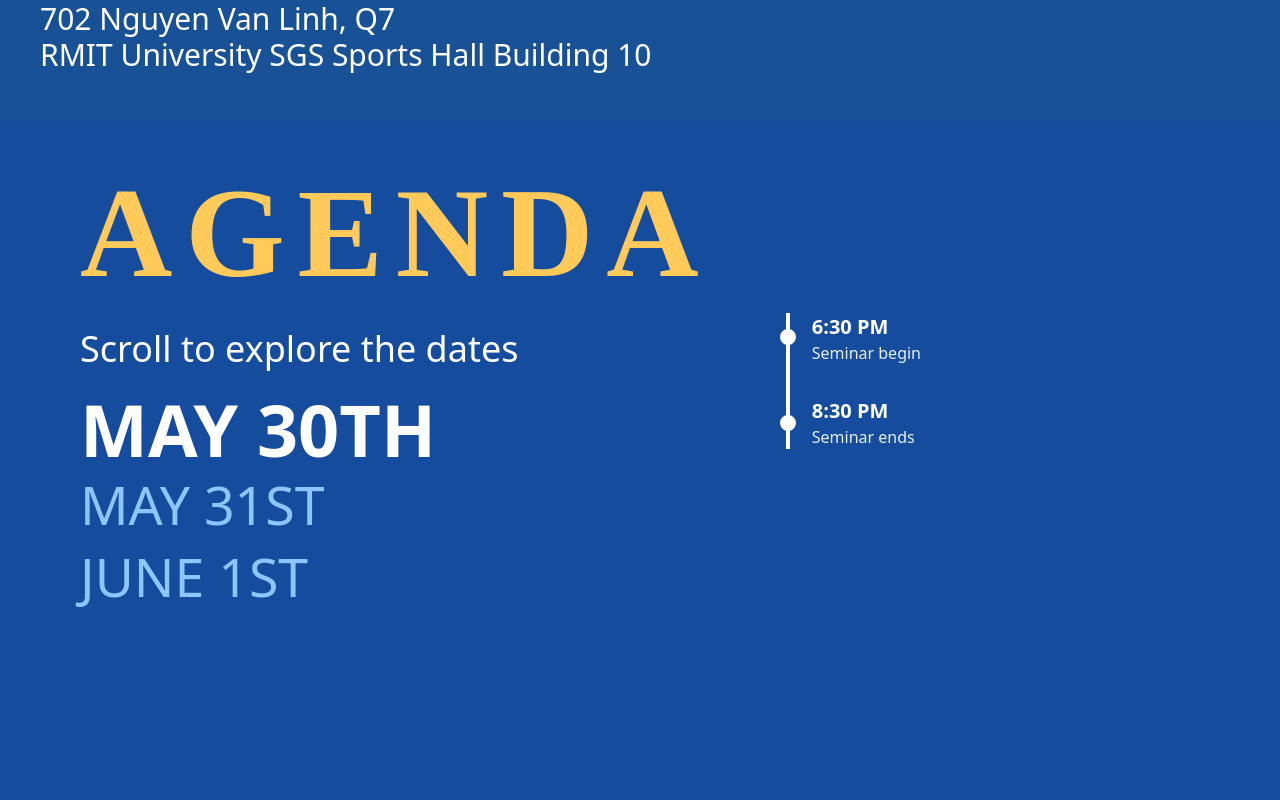
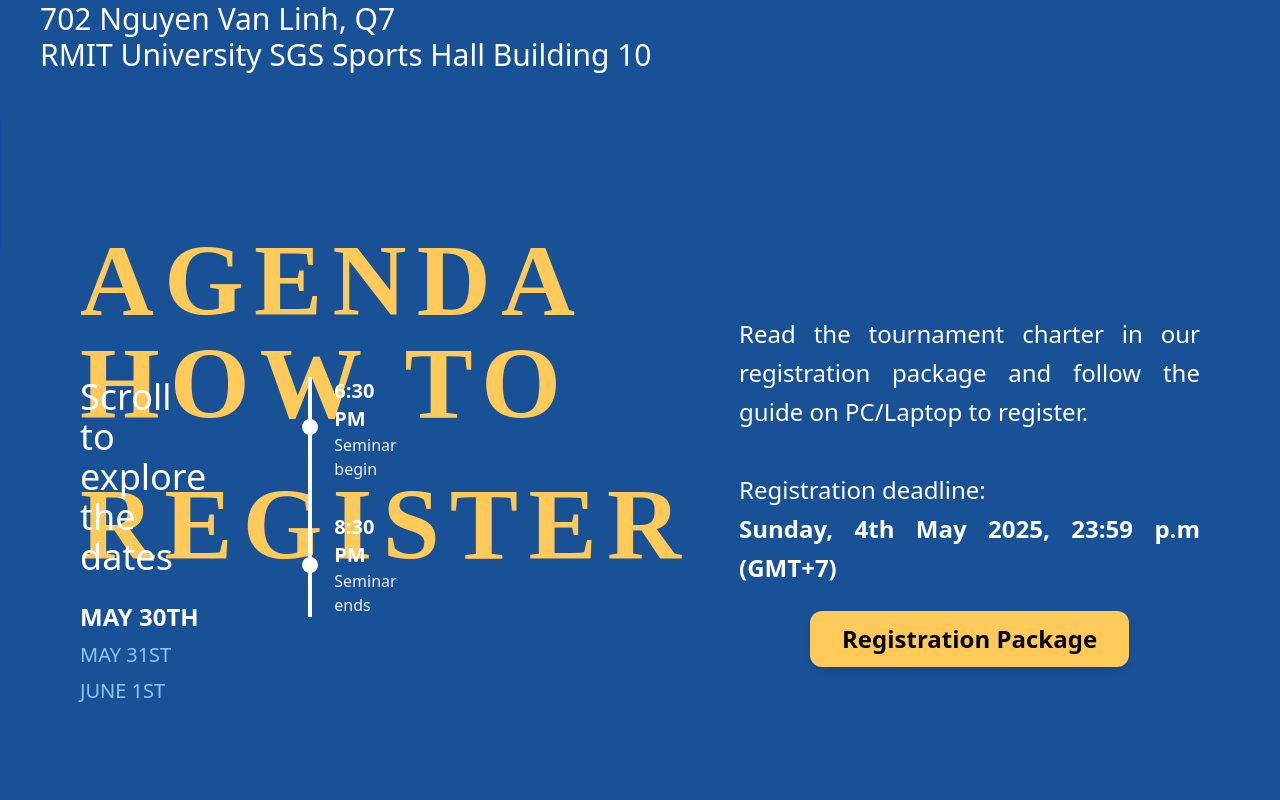
Before and after one commit to dat-nix/Landing-page, a React (Vite) app: page /rikt in a window 1280 px wide. Shown: the part 1980-2780 px from the top of the page. Built offline with nearby package versions, Linux system fonts and the light colour scheme; grey boxes are pictures that could not be loaded.

Commit message:
Putting agenda section in rikt page and done the stack scroll  effect

```diff
--- a/src/components/AgendaSection.jsx
+++ b/src/components/AgendaSection.jsx
@@ -32,14 +32,19 @@ const AgendaSection = () => {
 
     useEffect(() => {
         const handleScroll = () => {
-      const containerTop = containerRef.current.getBoundingClientRect().top;
+            const containerRect = containerRef.current.getBoundingClientRect();
+            const containerCenter =
+                containerRect.top + containerRef.current.offsetHeight / 2;
 
             let closestIndex = 0;
             let minDistance = Number.POSITIVE_INFINITY;
 
             dateRefs.current.forEach((ref, index) => {
                 if (!ref) return;
-        const distance = Math.abs(ref.getBoundingClientRect().top - containerTop);
+                const rect = ref.getBoundingClientRect();
+                const rectCenter = rect.top + rect.height / 2;
+                const distance = Math.abs(rectCenter - containerCenter);
+
                 if (distance < minDistance) {
                     minDistance = distance;
                     closestIndex = index;
@@ -59,7 +64,7 @@ const AgendaSection = () => {
     return (
         <section
             ref={containerRef}
-      className="relative bg-[#154c9e] text-white h-screen overflow-y-scroll snap-y snap-mandatory"
+            className="relative bg-[#154c9e] text-white h-full overflow-y-scroll snap-y snap-mandatory"
         >
             {/* Sticky Header */}
             <div className="sticky top-0 px-4 sm:px-4 lg:px-20 md:px-12 py-8 bg-[#154c9e] z-10">
@@ -127,7 +132,7 @@ const AgendaSection = () => {
                 <div
                     key={date}
                     ref={(el) => (dateRefs.current[index] = el)}
-          className="h-screen flex items-center justify-center snap-start"
+                    className="h-[50vh] flex items-center justify-center snap-start"
                 >
                     {/* Empty block for scroll reference */}
                 </div>
--- a/src/pages/RiktPage.jsx
+++ b/src/pages/RiktPage.jsx
@@ -1,6 +1,33 @@
-import React from "react";
+import React, { useState, useLayoutEffect, useRef } from "react";
+import { gsap } from "gsap";
+import { ScrollTrigger } from "gsap/ScrollTrigger";
 import content from "../configs/content";
-import { Footer, AgendaSection, FacebookPosts } from "../components";
+import { Footer, FacebookPosts } from "../components";
+
+gsap.registerPlugin(ScrollTrigger);
+
+const agendaData = {
+    "May 30th": [
+        { time: "6:30 PM", activity: "Seminar begin" },
+        { time: "8:30 PM", activity: "Seminar ends" },
+    ],
+    "May 31st": [
+        { time: "8:00 AM", activity: "Check-in" },
+        { time: "9:30 AM", activity: "Opening Ceremony" },
+        { time: "10:00 AM", activity: "Morning Matches" },
+        { time: "12:00 PM", activity: "Lunch Break" },
+        { time: "1:00 PM", activity: "Afternoon Matches" },
+        { time: "4:30 PM", activity: "End of day 1" },
+    ],
+    "June 1st": [
+        { time: "8:00 AM", activity: "Check-in" },
+        { time: "9:10 AM", activity: "Day 2 Opening Speech" },
+        { time: "9:15 AM", activity: "Morning Matches" },
+        { time: "12:00 PM", activity: "Lunch Break" },
+        { time: "1:00 PM", activity: "Afternoon Matches" },
+        { time: "3:45 PM", activity: "Awards and Closing Ceremony" },
+    ],
+};
 
 const RiktPage = ({ language }) => {
     const timelineData =
@@ -8,6 +35,37 @@ const RiktPage = ({ language }) => {
     const riktData = content[language]?.riktData || content["en"].riktData;
     const riktAbout = content[language]?.riktAbout || content["en"].riktAbout;
     const contact = content[language]?.contact || content["en"].contact;
+
+    // Agenda states
+    const dates = Object.keys(agendaData);
+    const [currentIndex, setCurrentIndex] = useState(0);
+
+    const agendaSectionRef = useRef(null);
+
+    useLayoutEffect(() => {
+        const section = agendaSectionRef.current;
+        const totalSteps = dates.length;
+
+        const ctx = gsap.context(() => {
+            ScrollTrigger.create({
+                trigger: section,
+                start: "top top",
+                end: "+=100%", // adjust scroll range here
+                pin: true,
+                scrub: true,
+                onUpdate: (self) => {
+                    const progress = self.progress;
+                    const index = Math.min(
+                        totalSteps - 1,
+                        Math.floor(progress * totalSteps)
+                    );
+                    if (index !== currentIndex) setCurrentIndex(index);
+                },
+            });
+        }, section);
+
+        return () => ctx.revert();
+    }, [currentIndex, dates.length]);
 
     return (
         <section className="bg-[#185195] text-white font-sans">
@@ -47,7 +105,6 @@ const RiktPage = ({ language }) => {
                             {riktAbout.information[0]} <br />{" "}
                             {riktAbout.information[1]}
                         </h1>
-
                         <div className="space-y-6 text-xl sm:text-2xl md:text-3xl mt-6 text-left">
                             {[2, 4, 6].map((index) => (
                                 <p key={index}>
@@ -65,7 +122,6 @@ const RiktPage = ({ language }) => {
                             ))}
                         </div>
                     </div>
-
                     {/* Map */}
                     <div className="md:w-[500px] md:h-[500px] mt-10 md:mt-0">
                         <iframe
@@ -81,25 +137,81 @@ const RiktPage = ({ language }) => {
                 </div>
             </div>
 
-            {/* Agenda */}
-            <AgendaSection language={language} />
+            {/* Agenda Section */}
+            <section
+                ref={agendaSectionRef}
+                className="relative bg-[#154c9e] text-white"
+            >
+                <div className="h-screen flex flex-col px-4 sm:px-4 lg:px-20 md:px-12 pt-24 pb-8">
+                    {/* Top: Title */}
+                    <div className="mb-8">
+                        <h2 className="text-[clamp(3rem,8vw,8rem)] font-bold text-[#FFCA5A] uppercase tracking-widest leading-tight font-['Anton']">
+                            Agenda
+                        </h2>
+                    </div>
+
+                    {/* Flex Row: Left and Right */}
+                    <div className="flex flex-1 gap-12">
+                        {/* Left Side: Text and Dates */}
+                        <div className="flex flex-col justify-start flex-1">
+                            <p className="text-lg sm:text-2xl md:text-3xl lg:text-4xl font-['Reddit Sans'] mb-6">
+                                Scroll to explore the dates
+                            </p>
+                            <div className="space-y-2">
+                                {dates.map((date, index) => (
+                                    <div
+                                        key={date}
+                                        className={`transition-all duration-300 ${
+                                            index === currentIndex
+                                                ? "text-white text-2xl sm:text-3xl md:text-7xl lg:text-7xl font-bold"
+                                                : "text-blue-300 text-xl sm:text-2xl md:text-3xl lg:text-[3.35rem]"
+                                        }`}
+                                    >
+                                        {date.toUpperCase()}
+                                    </div>
+                                ))}
+                            </div>
+                        </div>
+
+                        {/* Right Side: Timeline */}
+                        <div className="flex-1 flex items-start justify-center relative">
+                            <div className="relative w-full max-w-md">
+                                <div className="absolute left-13.5 top-0 h-full w-1 bg-white"></div>
+                                <div className="flex flex-col gap-8 pl-12 transition-opacity duration-500">
+                                    {agendaData[dates[currentIndex]].map(
+                                        (item, index, arr) => (
+                                            <div
+                                                key={index}
+                                                className="relative flex items-center gap-4"
+                                            >
+                                                <div className="flex flex-col items-center">
+                                                    <div className="w-4 h-4 rounded-full bg-white border-2 border-white"></div>
+                                                    {index !==
+                                                        arr.length - 1 && (
+                                                        <div className="flex-1 w-px bg-white opacity-50 mt-1"></div>
+                                                    )}
+                                                </div>
+                                                <div>
+                                                    <div className="text-lg md:text-xl font-bold">
+                                                        {item.time}
+                                                    </div>
+                                                    <div className="text-sm md:text-base opacity-90">
+                                                        {item.activity}
+                                                    </div>
+                                                </div>
+                                            </div>
+                                        )
+                                    )}
+                                </div>
+                            </div>
+                        </div>
+                    </div>
+                </div>
+            </section>
 
             {/* Registration Section */}
             <div className="flex flex-col md:flex-row items-start justify-between px-4 sm:px-8 md:px-20 py-16 animate-fadeIn">
-                <h2
-                    className="
-        font-['Anton']
-        text-[clamp(2rem,8vw,8rem)]
-        font-black
-        text-[#FFCA5A]
-        uppercase
-        tracking-widest
-        text-center
-        md:text-left
-        leading-snug
-        break-words
-    "
-                >
+                <h2 className="font-['Anton'] text-[clamp(2rem,8vw,8rem)] font-black text-[#FFCA5A] uppercase tracking-widest text-center md:text-left  leading-snug break-words">
                     {riktData.registration.title}
                 </h2>
 
```
Lines whose indentation alone changed are shown as unchanged.
